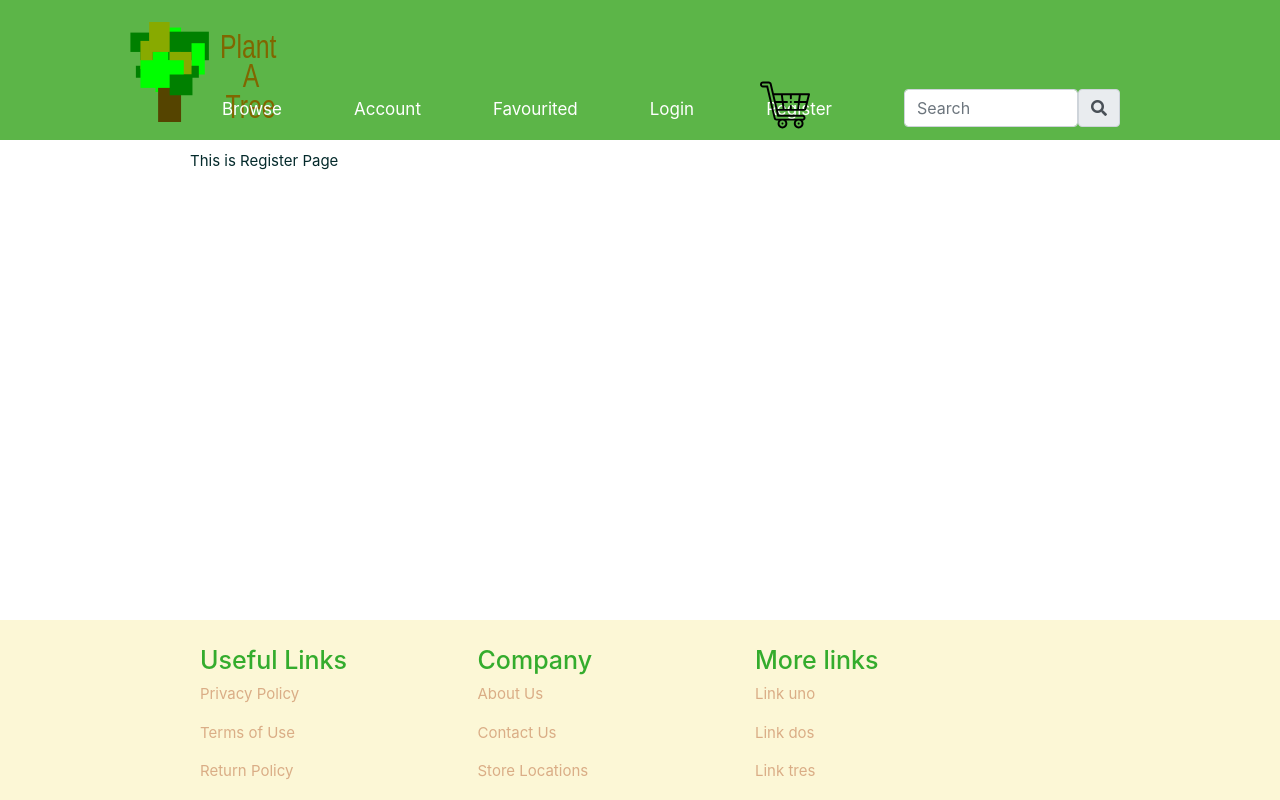
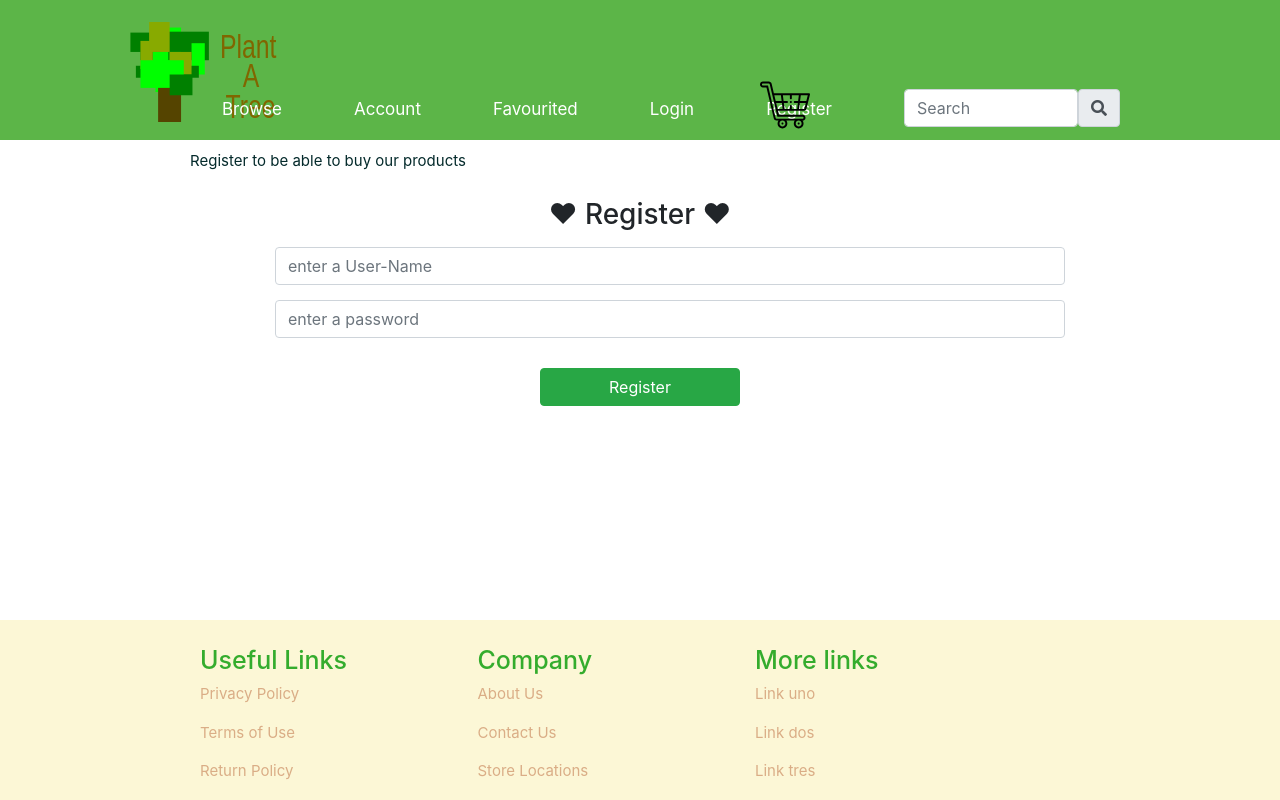
Before and after one commit to edrispor/CISE2019, a React (Create React App) app in the folder plant-a-tree/: page /register in a window 1280 px wide. Built offline with nearby package versions, Linux system fonts and the light colour scheme.

Commit message:
Register page linked to database(v1)

```diff
--- a/package.json
+++ b/package.json
@@ -4,6 +4,7 @@
   "description": "Boilerplater for react",
   "main": "server.js",
   "dependencies": {
+    "body-parser": "^1.19.0",
     "bootstrap": "^4.3.1",
     "concurrently": "^4.1.2",
     "cors": "^2.8.5",
--- a/plant-a-tree/package.json
+++ b/plant-a-tree/package.json
@@ -7,6 +7,7 @@
     "node": "10.16.1"
   },
   "dependencies": {
+    "axios": "^0.19.0",
     "bootstrap": "^4.3.1",
     "concurrently": "^4.1.2",
     "cors": "^2.8.5",
@@ -16,6 +17,7 @@
     "react-bootstrap": "^1.0.0-beta.12",
     "react-dom": "^16.9.0",
     "react-icons": "^3.7.0",
+    "react-reveal": "^1.2.2",
     "react-router-dom": "^5.0.1",
     "react-scripts": "3.1.1"
   },
--- a/plant-a-tree/src/App.css
+++ b/plant-a-tree/src/App.css
@@ -164,6 +164,38 @@ p {
 .f-center p {
   color: var(--mainPinky);
 }
+.App {
+  text-align: center;
+}
+
+.App-logo {
+  animation: App-logo-spin infinite 20s linear;
+  height: 80px;
+}
+
+.App-header {
+  background-color: #222;
+  height: 150px;
+  padding: 20px;
+  color: white;
+}
+
+.App-title {
+  font-size: 1.5em;
+}
+
+.App-intro {
+  font-size: large;
+}
+
+@keyframes App-logo-spin {
+  from {
+    transform: rotate(0deg);
+  }
+  to {
+    transform: rotate(360deg);
+  }
+}
 
 /* Footer Ends*/
 
--- a/plant-a-tree/src/components/User.jsx
+++ b/plant-a-tree/src/components/User.jsx
@@ -1,31 +1,100 @@
 import React, { Component } from "react";
+import axios from "axios";
+import Zoom from "react-reveal/Zoom";
+import Flip from "react-reveal/Flip";
 
-export default class User extends Component {
+class App extends Component {
   constructor() {
     super();
     this.state = {
-      user: []
+      dataku: []
     };
   }
 
-  componentDidMount() {
-    this.getUser();
+  klikPost(e) {
+    e.preventDefault();
+    var url = "http://localhost:4000/data";
+    axios
+      .post(url, {
+        username: this.inputusername.value,
+        pass: this.inputpass.value
+      })
+      .then(function(response) {
+        console.log(response);
+      })
+      .catch(function(error) {
+        console.log(error);
+      });
+    this.inputusername.value = "";
+    this.inputpass.value = "";
   }
 
-  getUser = _ => {
-    fetch("/user")
-      .then(response => response.json())
-      .then(response => this.setState({ user: response.data }))
-      .catch(err => console.error(err));
-  };
+  klikGet(e) {
+    e.preventDefault();
+    var url = "http://localhost:4000/data";
+    axios.get(url).then(ambilData => {
+      console.log(ambilData.data);
+      this.setState({
+        dataku: ambilData.data
+      });
+    });
+  }
 
-  renderUser = ({ user_id, user_name, user_email }) => (
-    <div key={user_id}>
-      {user_id} : {user_name} : {user_email}
-    </div>
-  );
   render() {
-    const { user } = this.state;
-    return <div>{user.map(this.renderUser)}</div>;
+    const dataMySQL = this.state.dataku.map((item, index) => {
+      var arrayku = [
+        "Name: ",
+        item.username,
+        ", pass: ",
+        item.pass,
+        " th."
+      ].join(" ");
+      return <p key={index}>{arrayku}</p>;
+    });
+    return (
+      <div className="container">
+        <Zoom>
+          <center style={{ margin: "25px" }}>
+            <Flip>
+              <h3> ♥ Register ♥ </h3>
+            </Flip>
+
+            <form>
+              <div className="form-group" style={{ margin: "15px" }}>
+                <input
+                  className="form-control"
+                  type="text"
+                  id="username"
+                  ref={inusername => (this.inputusername = inusername)}
+                  placeholder="enter a User-Name"
+                />
+              </div>
+
+              <div className="form-group" style={{ margin: "15px" }}>
+                <input
+                  className="form-control"
+                  type="number"
+                  id="pass"
+                  ref={inpass => (this.inputpass = inpass)}
+                  placeholder="enter a password"
+                />
+              </div>
+
+              <button
+                className="btn btn-success"
+                style={{ margin: "15px", width: "200px" }}
+                onClick={this.klikPost.bind(this)}
+              >
+                Register
+              </button>
+            </form>
+
+            <div>{dataMySQL}</div>
+          </center>
+        </Zoom>
+      </div>
+    );
   }
 }
+
+export default App;
--- a/plant-a-tree/src/pages/Account.js
+++ b/plant-a-tree/src/pages/Account.js
@@ -15,7 +15,6 @@ export default function Account() {
           photo of the tree into their garden and change the age (height and
           width) of the tree
         </p>
-        <User></User>
       </div>
     </div>
   );
--- a/plant-a-tree/src/pages/Register.js
+++ b/plant-a-tree/src/pages/Register.js
@@ -1,10 +1,12 @@
 import React from "react";
+import User from "../components/User";
 
 export default function Register() {
   return (
     <div className="pagelayout">
       <div className="register-page">
-        <p>This is Register Page</p>
+        <p>Register to be able to buy our products</p>
+        <User></User>
       </div>
     </div>
   );
```
Also changed, not shown: 2 other files (tests, documents, lock files or other folders).
